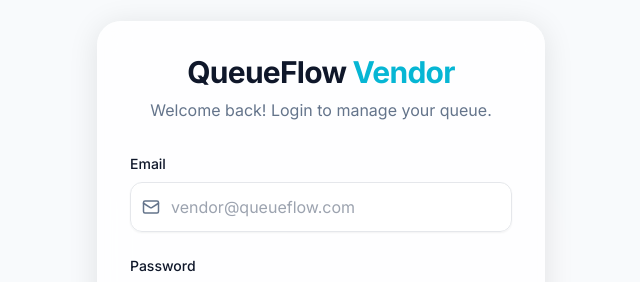
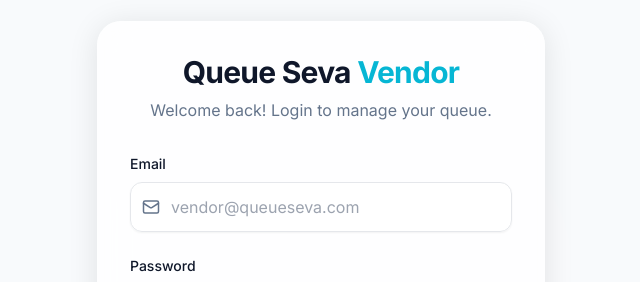
Before and after one commit to astitwaraj/queueseva, a Next.js app: page /vendor/login in a window 1280 px wide. Shown: the part 147-429 px from the top of the page, without its empty margins (319-959 px from the left). Built offline with nearby package versions, Linux system fonts and the light colour scheme; no server answers.

Commit message:
Rename app to Queue Seva

```diff
--- a/src/app/customer/dashboard/page.tsx
+++ b/src/app/customer/dashboard/page.tsx
@@ -22,7 +22,7 @@
       <header className="border-b border-foreground/5 bg-background/50 backdrop-blur-xl sticky top-0 z-50">
         <div className="max-w-5xl mx-auto px-6 h-16 flex items-center justify-between">
           <div className="font-bold text-xl tracking-tight">
-            QueueFlow <span className="text-cyan-500">Customer</span>
+            Queue Seva <span className="text-cyan-500">Customer</span>
           </div>
           <button
             onClick={handleLogout}
--- a/src/app/customer/login/page.tsx
+++ b/src/app/customer/login/page.tsx
@@ -52,7 +52,7 @@
         <div className="glass-panel p-8">
           <div className="text-center mb-8">
             <h1 className="text-3xl font-bold tracking-tight mb-2">
-              QueueFlow <span className="text-cyan-500">Customer</span>
+              Queue Seva <span className="text-cyan-500">Customer</span>
             </h1>
             <p className="text-foreground-muted">
               {isLogin ? 'Welcome back! Login to book slots.' : 'Create an account to join queues.'}
--- a/src/app/layout.tsx
+++ b/src/app/layout.tsx
@@ -6,7 +6,7 @@
 const inter = Inter({ subsets: ["latin"] });
 
 export const metadata: Metadata = {
-  title: "QueueFlow SaaS",
+  title: "Queue Seva",
   description: "Queue Management System - Next generation waitlist management.",
 };
 
--- a/src/app/page.tsx
+++ b/src/app/page.tsx
@@ -21,7 +21,7 @@
         >
           <div className="inline-flex items-center space-x-2 bg-foreground/5 py-2 px-4 rounded-full text-sm font-medium mb-6 text-foreground-muted border border-foreground/10">
             <span className="w-2 h-2 rounded-full bg-cyan-500 animate-pulse"></span>
-            <span>Welcome to QueueFlow</span>
+            <span>Welcome to Queue Seva</span>
           </div>
           <h1 className="text-5xl md:text-7xl font-bold tracking-tighter mb-6 bg-clip-text text-transparent bg-gradient-to-br from-foreground to-foreground-muted">
             Skip the line. <br className="hidden md:block" /> <span className="text-transparent bg-clip-text bg-gradient-to-r from-cyan-500 to-violet-500">Wait smarter.</span>
--- a/src/app/vendor/login/page.tsx
+++ b/src/app/vendor/login/page.tsx
@@ -52,7 +52,7 @@
         <div className="glass-panel p-8">
           <div className="text-center mb-8">
             <h1 className="text-3xl font-bold tracking-tight mb-2">
-              QueueFlow <span className="text-cyan-500">Vendor</span>
+              Queue Seva <span className="text-cyan-500">Vendor</span>
             </h1>
             <p className="text-foreground-muted">
               {isLogin ? 'Welcome back! Login to manage your queue.' : 'Create an account to digitize your queue.'}
@@ -71,7 +71,7 @@
                   value={email}
                   onChange={(e) => setEmail(e.target.value)}
                   className="block w-full pl-10 pr-3 py-3 border border-foreground/10 rounded-xl bg-background-card text-foreground focus:outline-none focus:ring-2 focus:ring-cyan-500/50 transition-all shadow-sm"
-                  placeholder="vendor@queueflow.com"
+                  placeholder="vendor@queueseva.com"
                   required
                 />
               </div>
```
Also changed, not shown: 1 other file (tests, documents, lock files or other folders).
